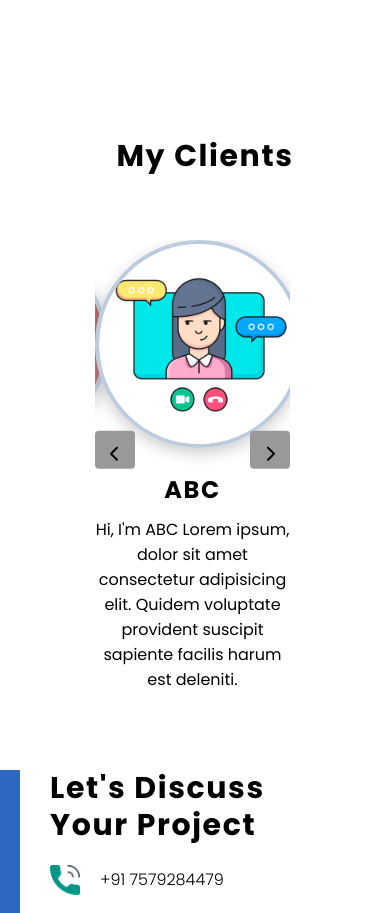
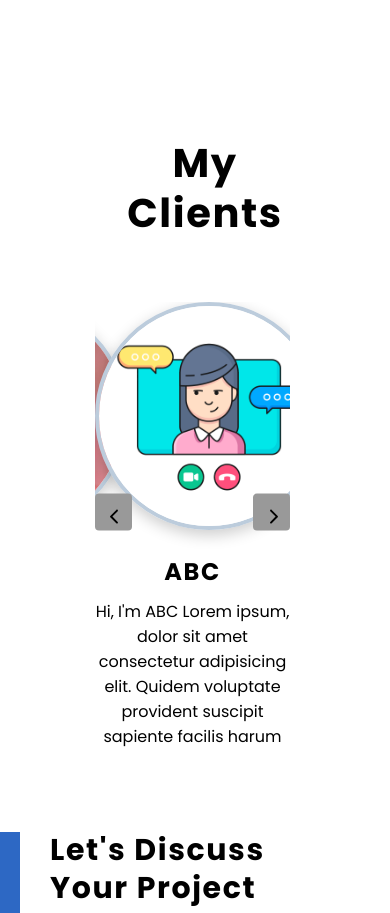
Before and after one commit to NitinYadav2020/portfolio, a React (Create React App) app: page / in a window 390 px wide. Shown: the part 1680-2593 px from the top of the page. Built offline with nearby package versions, Linux system fonts and the light colour scheme.

Commit message:
css change1

```diff
--- a/src/components/slider/slider.css
+++ b/src/components/slider/slider.css
@@ -120,17 +120,17 @@ article.nextSlide{
         width: 200px;
     }
     .title h2{
-        font-size: 30px;
+        font-size: 40px;
      }
     .prev,
     .next {
-        width: 2.5rem;
-        height: 2.4rem;
+        width: 2.3rem;
+        height: 2.3rem;
         font-size: 1rem;
     }
     img.person-img{
-      height: 200px;
-      width: 200px;
+      height: 220px;
+      width: 220px;
     }
 
 }
```
